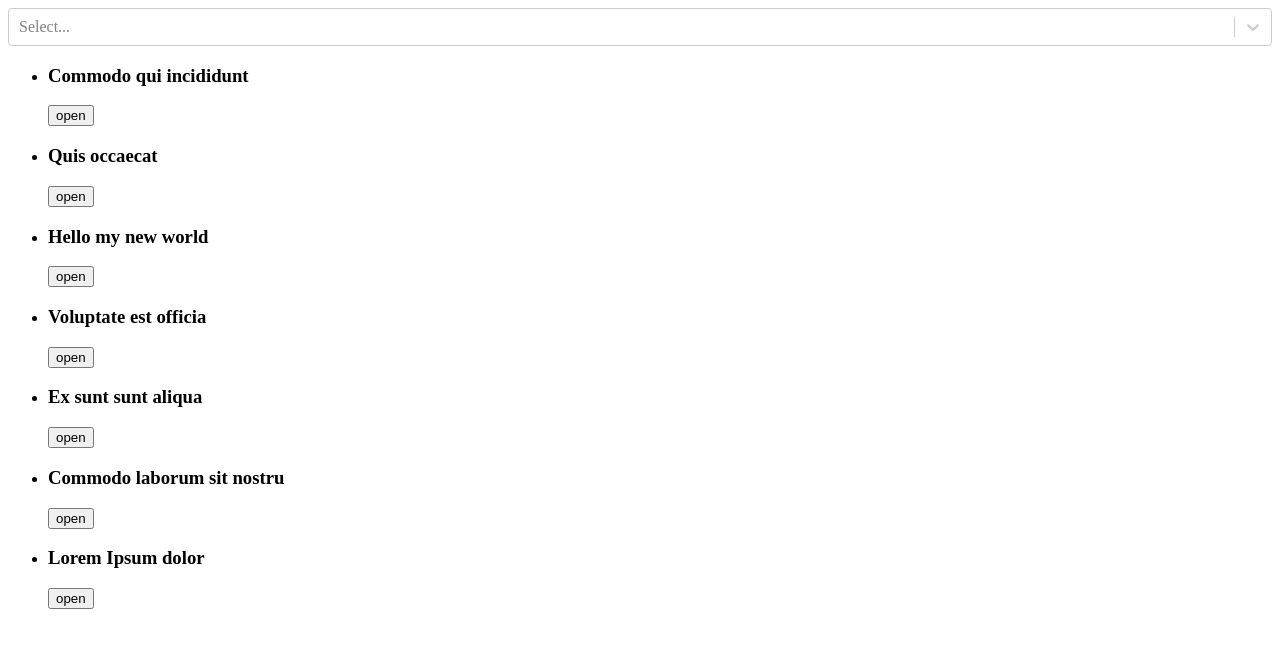
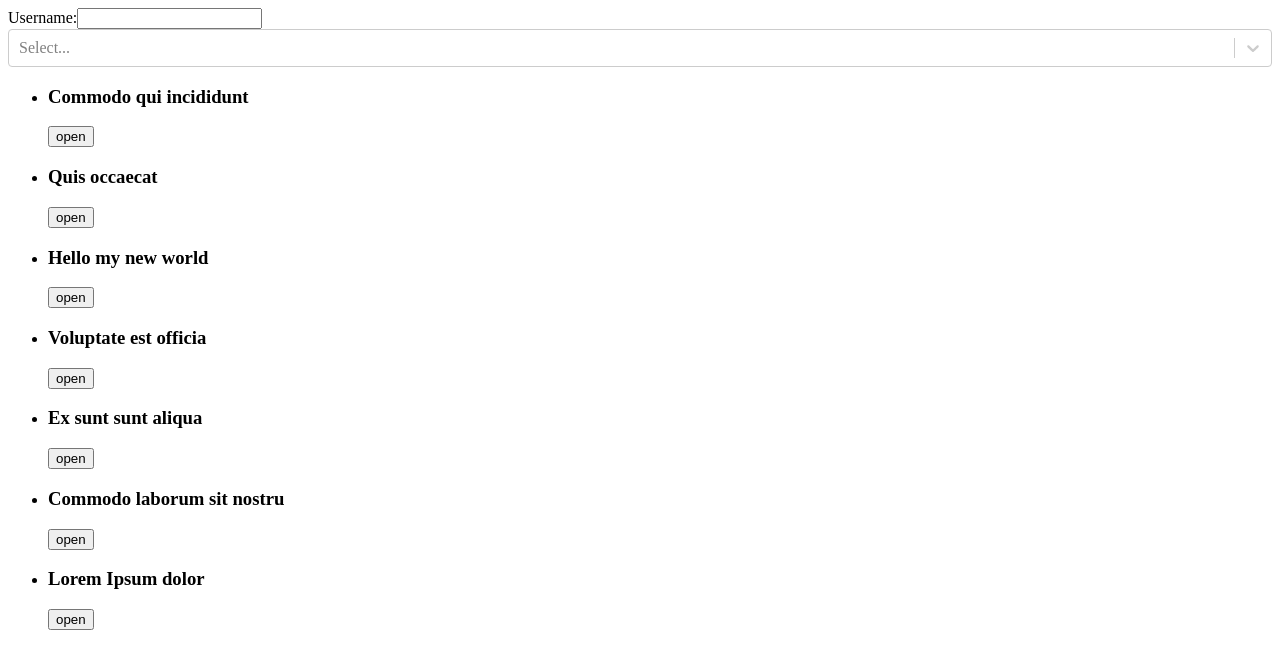
Before and after one commit to Melifaro2405/basic-react, a React (Create React App) app: page / in a window 1280 px wide. Shown: the top 668 px of the page. Built offline with nearby package versions, Linux system fonts and the light colour scheme.

Commit message:
add input example

```diff
--- a/src/App.js
+++ b/src/App.js
@@ -3,6 +3,7 @@
 
 import ArticleList from './components/article-list'
 import articles from './fixtures'
+import UserForm from './components/user-form'
 
 class App extends Component {
 
@@ -13,6 +14,7 @@
   render() {
     return (
       <div>
+        <UserForm />
         <Select options={this.options} value={this.state.openItem} onChange={this.handleSelect} />
         <ArticleList articles={articles} />
       </div>
--- /dev/null
+++ b/src/components/user-form.js
@@ -0,0 +1,26 @@
+import React, { Component } from 'react'
+
+class UserForm extends Component {
+
+  state = {
+    username: ''
+  }
+
+  handleUserChange = (evt) => {
+    if (evt.target.value.length > 10) return
+    this.setState({
+      username: evt.target.value
+    })
+  }
+
+  render() {
+    return (
+      <div>
+        Username:
+        <input value={this.state.username} onChange={this.handleUserChange}/>
+      </div>
+    )
+  }
+}
+
+export default UserForm
```
Also changed, not shown: 1 other file (tests, documents, lock files or other folders).
